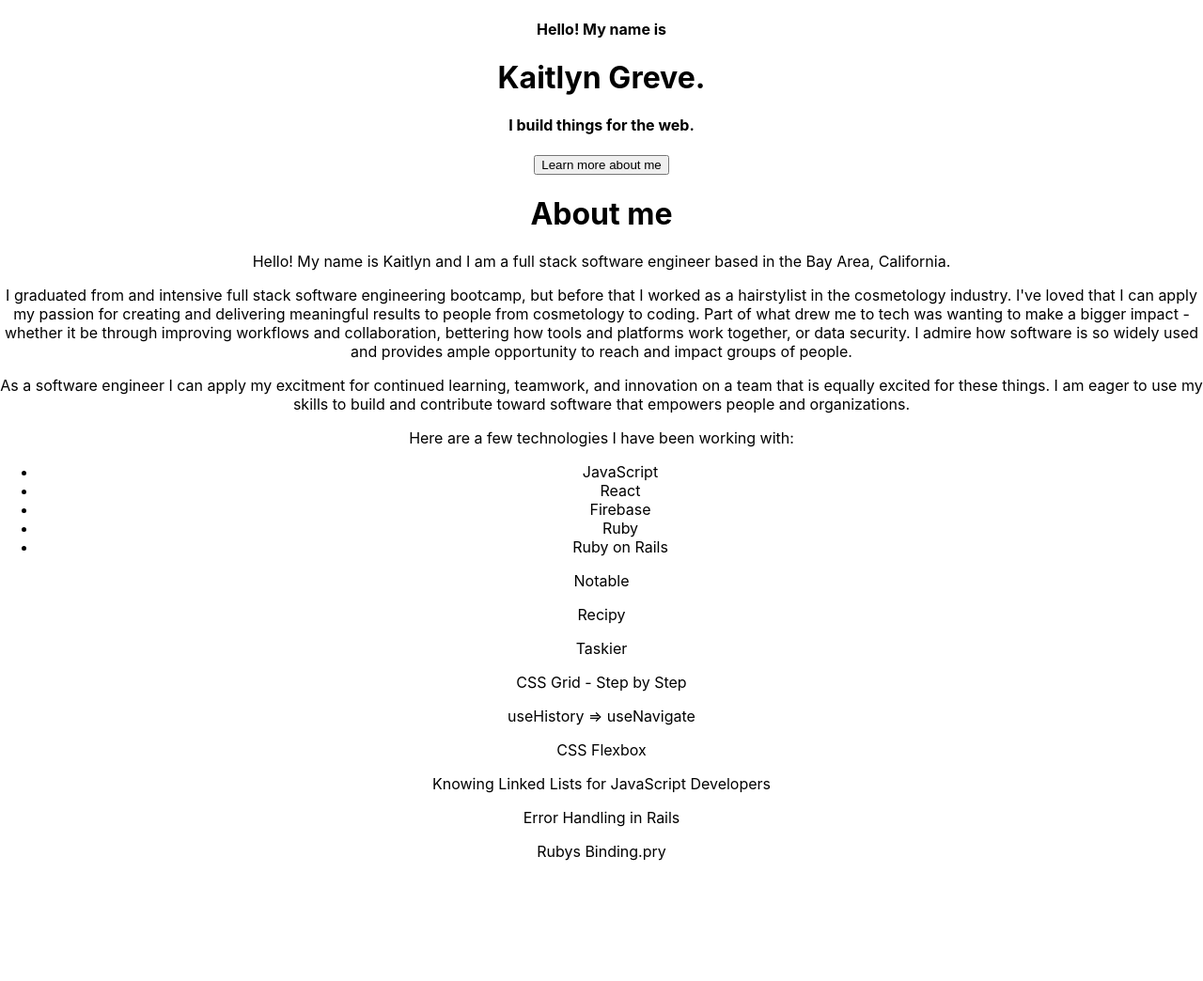
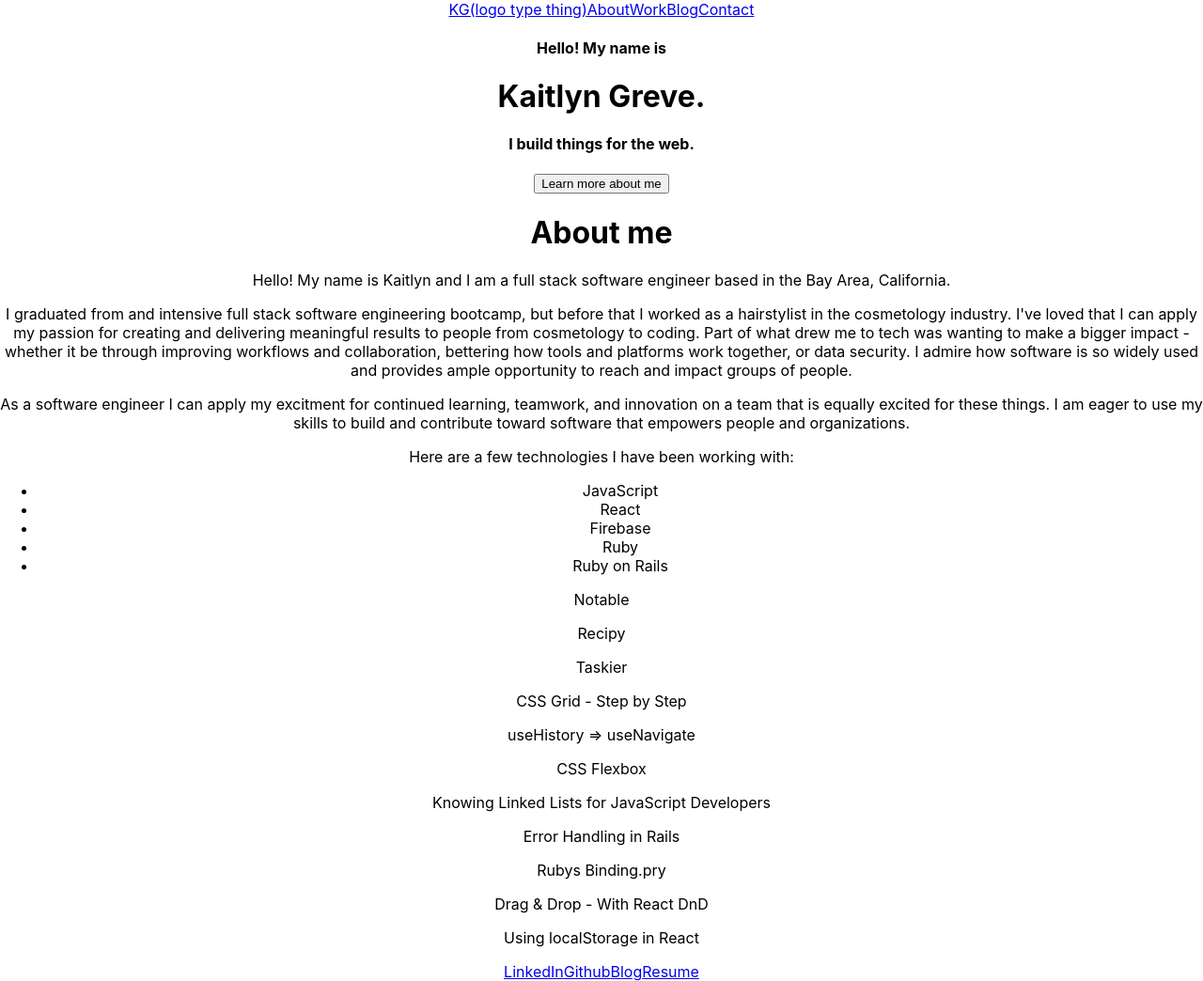
Before and after one commit to kaitlyngreve/my-portfolio-site, a React (Create React App) app: page / in a window 1280 px wide. Shown: the whole page at 94% size. Before the commit the page ends 932 px from the top, so only its background shows below. Built offline with nearby package versions, Linux system fonts and the light colour scheme.

Commit message:
adding navigation to page

```diff
--- a/src/About.js
+++ b/src/About.js
@@ -2,7 +2,7 @@
 
 function About() {
     return (
-        <div>
+        <div id='about'>
             <h1>About me</h1>
             <p>Hello! My name is Kaitlyn and I am a full stack software engineer based in the Bay Area, California.</p>
             <p>I graduated from and intensive full stack software engineering bootcamp, but before
--- a/src/App.js
+++ b/src/App.js
@@ -2,13 +2,17 @@ import './App.css';
 import Header from './Header';
 import Projects from './Projects';
 import BlogPosts from './BlogPosts';
+import Nav from './Nav';
+import Contact from './Contact'
 
 function App() {
   return (
     <div className="App">
+      <Nav />
       <Header />
       <Projects />
       <BlogPosts />
+      <Contact />
     </div>
   );
 }
--- a/src/BlogPostCard.js
+++ b/src/BlogPostCard.js
@@ -2,7 +2,7 @@
 
 function BlogPostCard({ blogPost }) {
     return (
-        <div>
+        <div id='blogs'>
             <p>{blogPost.title}</p>
         </div>
     )
--- a/src/BlogPosts.js
+++ b/src/BlogPosts.js
@@ -49,5 +49,17 @@ const blogPosts = [
         blurb: 'Learning a new programming language comes with learning new ways of debugging...',
         blog_link: 'https://medium.com/towardsdev/rubys-binding-pry-15e670be0131',
         img: ''
+    },
+    {
+        title: 'Drag & Drop - With React DnD',
+        blurb: 'Drag and drop is a super fun feature to implement into your next app or project. While there are several ways to implement drag and drop, this article is focusing on how to implement with React Dnd...',
+        blog_link: 'https://medium.com/towardsdev/a-christmas-drag-drop-with-react-dnd-39d34e358c4',
+        img: ''
+    },
+    {
+        title: 'Using localStorage in React',
+        blurb: 'For this project, I used localStorage with React Hooks. One of two web storage API mechanisms, localStorage allows data to be stored as key-value pairs for later use...',
+        blog_link: 'https://medium.com/towardsdev/using-localstorage-in-react-99115822e940',
+        img: ''
     }
 ]
--- /dev/null
+++ b/src/Contact.js
@@ -0,0 +1,22 @@
+
+
+function Contact() {
+    return (
+        <div id='contact'>
+            <a href='https://www.linkedin.com/in/kaitlyn-greve/' target='_blank'>
+                LinkedIn
+            </a>
+            <a href='https://github.com/kaitlyngreve' target='_blank'>
+                Github
+            </a>
+            <a href='https://medium.com/@kgreve14' target='_blank'>
+                Blog
+            </a>
+            <a href='https://docs.google.com/document/d/e/2PACX-1vTWikqoZskec9EZH0E2aKbe61HLE4nH-zL9MhxgCMWFiNuzYtwpgc13K3bjBupDdRpqU0Q7LVjNlJCV/pub' target='_blank'>
+                Resume
+            </a>
+        </div>
+    )
+}
+
+export default Contact;
--- a/src/Header.js
+++ b/src/Header.js
@@ -2,7 +2,7 @@ import About from './About';
 
 function Header() {
     return (
-        <div>
+        <div id='main'>
             <h4>Hello! My name is</h4>
             <h1>Kaitlyn Greve.</h1>
             <h4>I build things for the web.</h4>
--- /dev/null
+++ b/src/Nav.js
@@ -0,0 +1,15 @@
+
+
+function Nav() {
+    return (
+        <div>
+            <a href='#main'>KG(logo type thing)</a>
+            <a href='#about'>About</a>
+            <a href='#projects'>Work</a>
+            <a href='#blogs'>Blog</a>
+            <a href='#contact'>Contact</a>
+        </div>
+    )
+}
+
+export default Nav;
--- a/src/ProjectCard.js
+++ b/src/ProjectCard.js
@@ -2,7 +2,7 @@
 
 function ProjectCard({ project }) {
     return (
-        <div>
+        <div ide='projects'>
             <p>{project.name}</p>
         </div>
     )
```
Also changed, not shown: src/index.css (line endings or trailing spaces).
